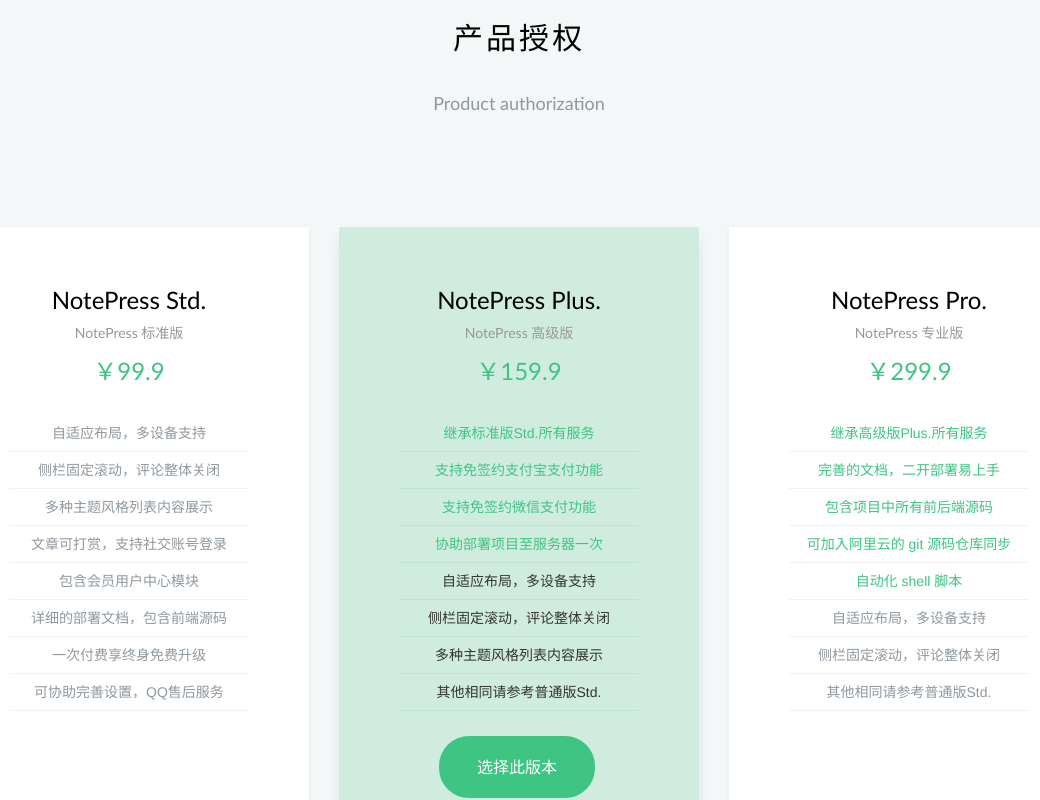
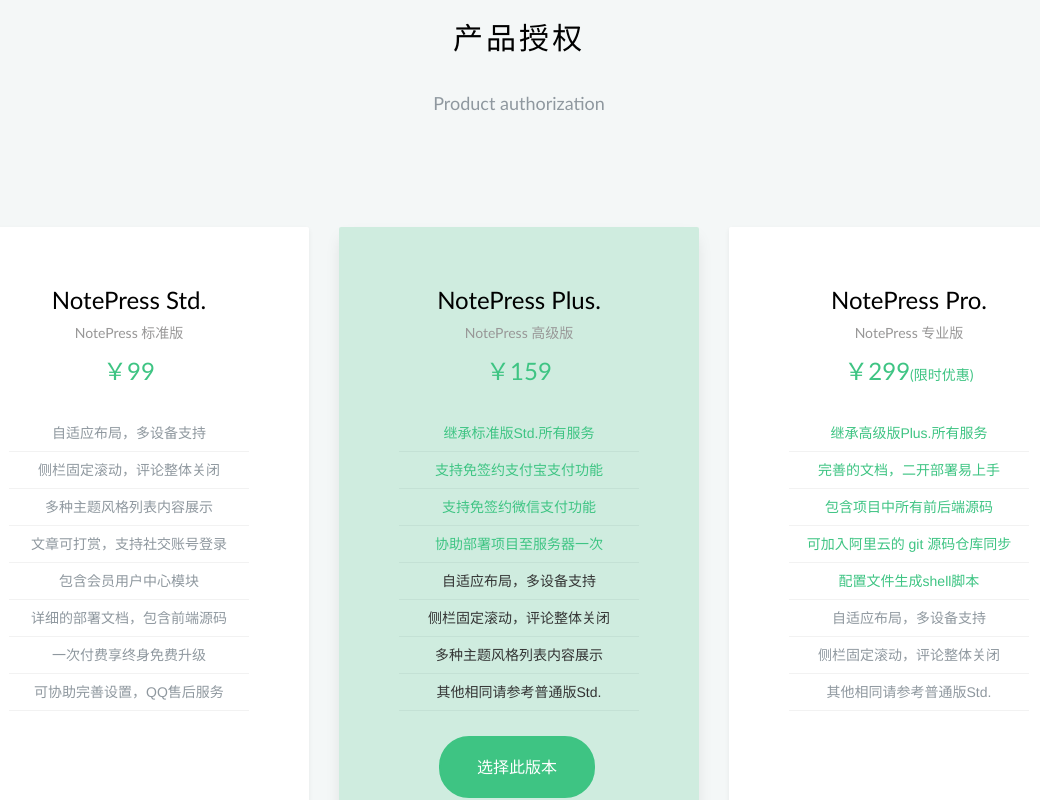
Before and after one commit to ShengHuaQian/notepress_website, a plain HTML site: page index.html in a window 1280 px wide. Shown: the part 3142-3942 px from the top of the page, without its empty margins (121-1161 px from the left). Drawn offline with Linux system fonts and the light colour scheme; files whose address does not match are found by name.

Commit message:
20200709

```diff
--- a/index.html
+++ b/index.html
@@ -236,7 +236,7 @@
                                 </div>
                             </div>
                             <div class="portfolio-text text-center">
-                                <h3>SpringBoot v2.0.8</h3>
+                                <h3>SpringBoot v2</h3>
                             </div>
                         </a>
                     </div>
@@ -323,7 +323,7 @@
                     <div class="pricing__item">
                         <h3 class="pricing__title">NotePress Std.</h3>
                         <h4 class="font-gray font14px">NotePress 标准版</h4>
-                        <div class="pricing__price"><span class="pricing_currency">￥</span>99.9</div>
+                        <div class="pricing__price"><span class="pricing_currency">￥</span>99</div>
                         <ul class="pricing__feature-list">
                             <li class="pricing__feature">自适应布局，多设备支持</li>
                             <li class="pricing__feature">侧栏固定滚动，评论整体关闭</li>
@@ -341,7 +341,7 @@
                     <div class="pricing__item pricing-this">
                         <h3 class="pricing__title">NotePress Plus.</h3>
                         <h4 class="font-gray font14px">NotePress 高级版</h4>
-                        <div class="pricing__price"><span class="pricing_currency">￥</span>159.9</div>
+                        <div class="pricing__price"><span class="pricing_currency">￥</span>159</div>
                         <ul class="pricing__feature-list">
                             <li class="pricing__feature font-green">继承标准版Std.所有服务</li>
                             <li class="pricing__feature font-green">支持免签约支付宝支付功能</li>
@@ -359,13 +359,13 @@
                     <div class="pricing__item">
                         <h3 class="pricing__title">NotePress Pro.</h3>
                         <h4 class="font-gray font14px">NotePress 专业版</h4>
-                        <div class="pricing__price"><span class="pricing_currency">￥</span>299.9</div>
+                        <div class="pricing__price"><span class="pricing_currency">￥</span>299<small>(限时优惠)</small></div>
                         <ul class="pricing__feature-list">
                             <li class="pricing__feature font-green">继承高级版Plus.所有服务</li>
                             <li class="pricing__feature font-green">完善的文档，二开部署易上手</li>
                             <li class="pricing__feature font-green">包含项目中所有前后端源码</li>
                             <li class="pricing__feature font-green">可加入阿里云的 git 源码仓库同步</li>
-                            <li class="pricing__feature font-green">自动化 shell 脚本</li>
+                            <li class="pricing__feature font-green">配置文件生成shell脚本</li>
                             <li class="pricing__feature">自适应布局，多设备支持</li>
                             <li class="pricing__feature">侧栏固定滚动，评论整体关闭</li>
                             <li class="pricing__feature">其他相同请参考普通版Std.</li>
```
